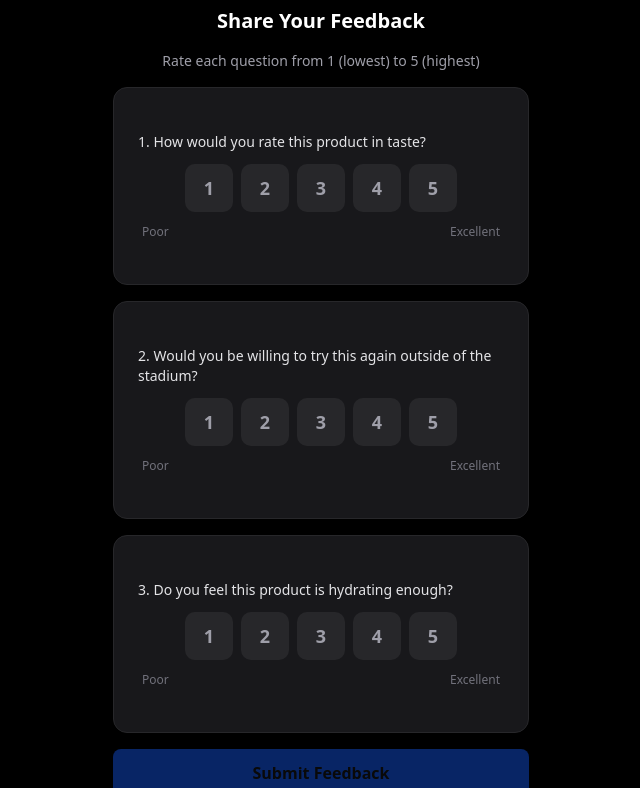
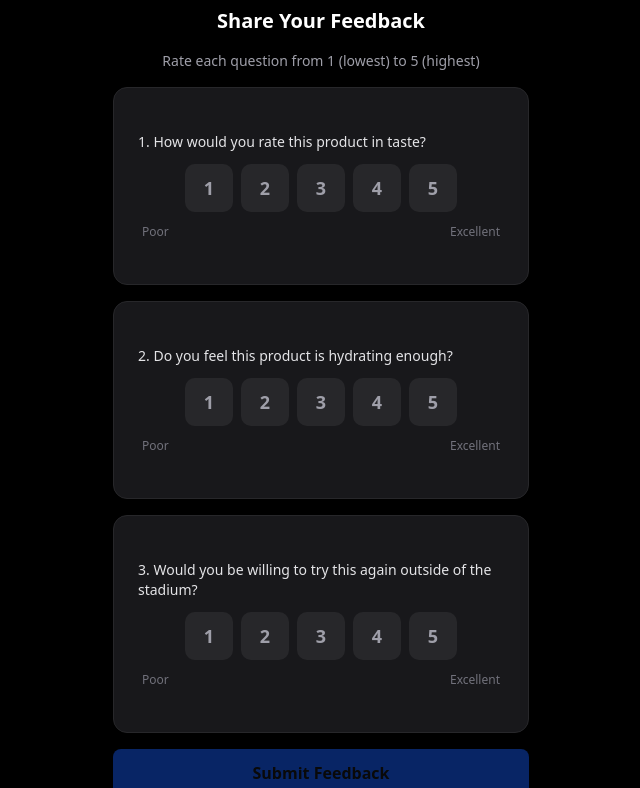
Before and after one commit to v4u-pro/powerade-feedback, a Next.js app: page / in a window 1280 px wide. Shown: the part 412-1200 px from the top of the page, without its empty margins (319-959 px from the left). Built offline with nearby package versions, Linux system fonts and the light colour scheme.

Commit message:
Swap question order: hydrating is now Q2, try again is Q3

```diff
--- a/src/app/page.tsx
+++ b/src/app/page.tsx
@@ -11,12 +11,12 @@ const questions = [
     label: "How would you rate this product in taste?",
   },
   {
+    key: "hydrating",
+    label: "Do you feel this product is hydrating enough?",
+  },
+  {
     key: "tryAgain",
     label: "Would you be willing to try this again outside of the stadium?",
-  },
-  {
-    key: "hydrating",
-    label: "Do you feel this product is hydrating enough?",
   },
 ];
 
```
